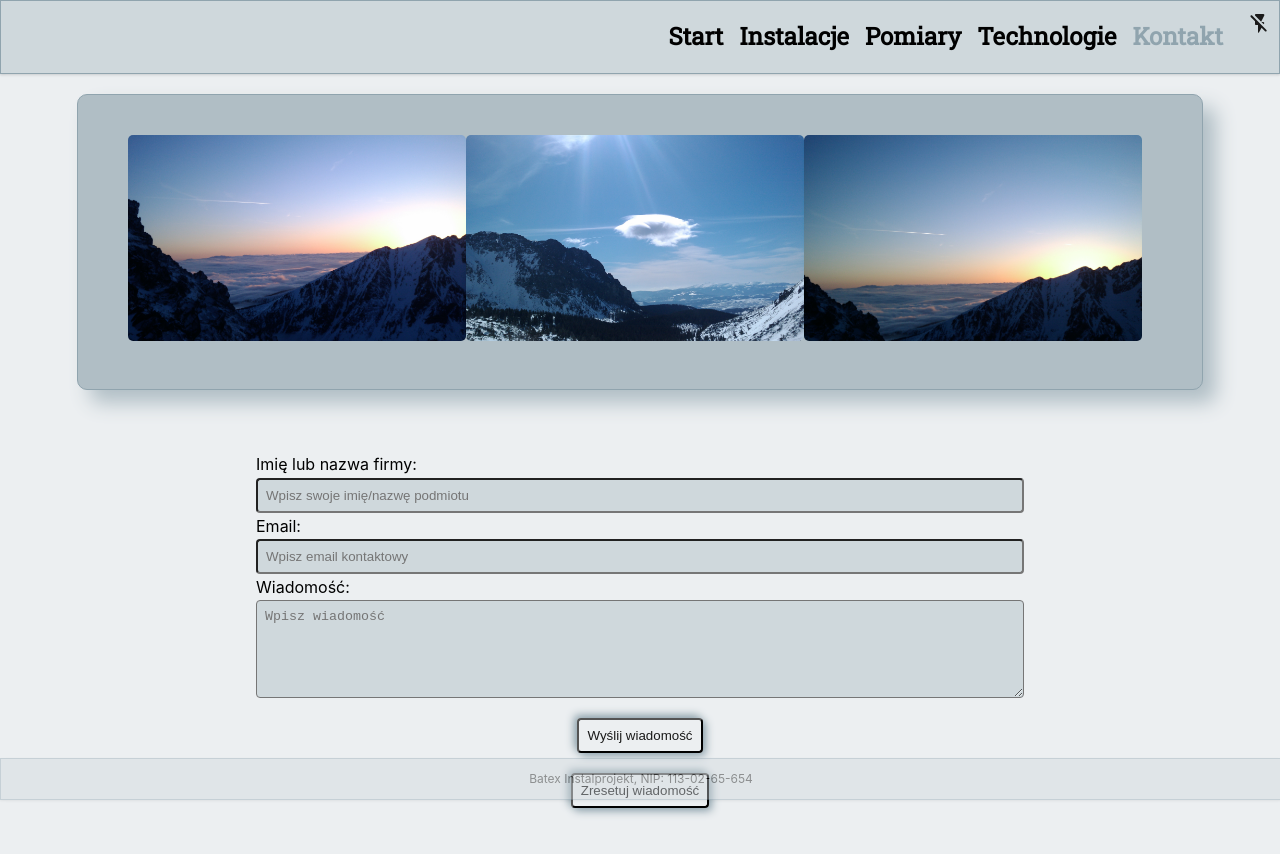
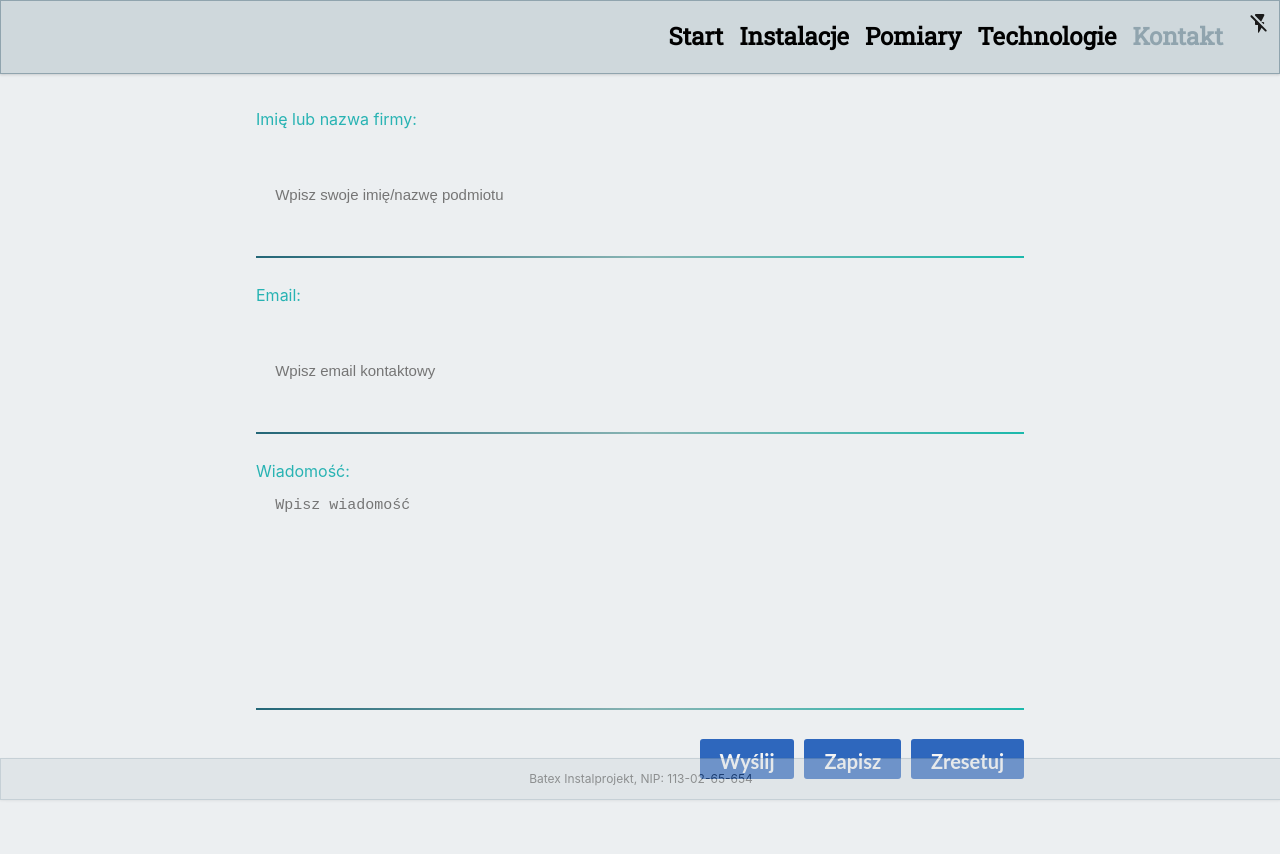
Before and after one commit to MaciejFigat/SinglePageA_React, a React (Create React App) app in the folder frontend/: page /contact in a window 1280 px wide. Shown: the top 854 px of the page. After the commit the page ends 800 px from the top, so only its background shows below. Built offline with nearby package versions, Linux system fonts and the light colour scheme; no server answers.

Commit message:
added the emailJS capability to FormComponent - i works - I followed my own tutorial from my other project, also changed some styles and enchanced GlobalStyles

```diff
--- a/frontend/package.json
+++ b/frontend/package.json
@@ -6,8 +6,10 @@
     "@testing-library/jest-dom": "^4.2.4",
     "@testing-library/react": "^9.5.0",
     "@testing-library/user-event": "^7.2.1",
+    "emailjs": "^3.4.0",
+    "emailjs-com": "^2.6.4",
     "framer-motion": "^2.6.5",
-    "gsap": "^3.5.1",
+    "gsap": "^3.6.0",
     "node-sass": "^4.14.1",
     "react": "^16.13.1",
     "react-css-transition": "^0.7.4",
--- a/frontend/src/components/ContactForm.js
+++ b/frontend/src/components/ContactForm.js
@@ -7,6 +7,8 @@ import sunset2 from '../assets/sunset2.jpg'
 import mountain1 from '../assets/mountain1.jpg'
 import { useDispatch, useSelector } from 'react-redux'
 import { messageChange, messageReset } from '../actions/messageActions'
+import emailjs from 'emailjs-com'
+import '../styles/button.scss'
 
 const ContactForm = () => {
   const dispatch = useDispatch()
@@ -20,42 +22,59 @@ const ContactForm = () => {
 
   const [name, setName] = useState('')
   const [email, setEmail] = useState('')
-  const [message, setUserMessage] = useState('')
+  const [formMessage, setFormMessage] = useState('')
 
   const messageSendHandler = (e) => {
     e.preventDefault()
-    dispatch(messageChange({ name, email, message }))
+    dispatch(messageChange({ name, email, formMessage }))
   }
   const messageResetHandler = (e) => {
     e.preventDefault()
     dispatch(messageReset())
   }
 
-  // const submitExerciseDurationHandler = (e) => {
-  //   e.preventDefault()
-  //   setExerciseDuration(e.target.value)
-  // }
+  // EmailJS
+  const EMAILJS_ID = process.env.REACT_APP_MY_EMAILJS_ID
+  const SERVICE_ID = process.env.REACT_APP_MY_SERVICE_ID
+  const TEMPLATE_ID = process.env.REACT_APP_MY_TEMPLATE_ID
+
+  const templateParams = {
+    from_name: name,
+    to_name: 'Maciej',
+    message: formMessage,
+    reply_to: email,
+  }
+
+  const emailJSSendHandler = (e) => {
+    e.preventDefault()
+    dispatch(messageChange({ name, email, message: formMessage }))
+    emailjs.send(SERVICE_ID, TEMPLATE_ID, templateParams, EMAILJS_ID).then(
+      function (response) {
+        console.log('SUCCESS!', response.status, response.text)
+        // setToastVersion('success')
+        // setToastMessage('Message sent!')
+      },
+      function (error) {
+        console.log('FAILED...', error)
+        // setToastVersion('failure')
+        // setToastMessage('Message was lost ;-(')
+      }
+    )
+  }
+
+  //
 
   useEffect(() => {
     if (userMessage) {
       setName(userName)
       setEmail(userEmail)
-      setUserMessage(userMessageContent)
+      setFormMessage(userMessageContent)
     }
-  }, [userMessage, userEmail, userMessageContent, userName])
+  }, [userEmail, userMessageContent, userName, userMessage])
 
   return (
     <>
       {' '}
-      <ContainerDiv>
-        <ResponsiveDiv>
-          <div className='hcenter'>
-            <StyledImage src={sunset1} width='33%' height='88%' />
-            <StyledImage src={mountain1} width='33%' height='88%' />
-            <StyledImage src={sunset2} width='33%' height='88%' />
-          </div>
-        </ResponsiveDiv>
-      </ContainerDiv>
       <div className='contact_form_container'>
         <form className='contact_form'>
           <div className='contact_field'>
@@ -82,18 +101,24 @@ const ContactForm = () => {
             <label> Wiadomość:</label>
             <textarea
               className='contact_field_content messageField'
-              value={message}
+              value={formMessage}
               placeholder='Wpisz wiadomość'
-              onChange={(e) => setUserMessage(e.target.value)}
+              onChange={(e) => setFormMessage(e.target.value)}
             ></textarea>
           </div>
-          <button className='contact_button' onClick={messageSendHandler}>
-            Wyślij wiadomość
-          </button>
-          <button className='contact_button' onClick={messageResetHandler}>
-            Zresetuj wiadomość
-          </button>
-        </form>
+          <div className='send_button_wrapper'>
+            <button className='send_button' onClick={emailJSSendHandler}>
+              Wyślij
+            </button>
+
+            <button className='send_button' onClick={messageSendHandler}>
+              Zapisz
+            </button>
+            <button className='send_button' onClick={messageResetHandler}>
+              Zresetuj
+            </button>
+          </div>
+        </form>{' '}
       </div>
     </>
   )
--- a/frontend/src/styles/GlobalStyles.js
+++ b/frontend/src/styles/GlobalStyles.js
@@ -12,6 +12,9 @@ const darkTheme = {
   textColorSvg: '#CFD8DC !important',
   colorShadow1: '#03e9f4',
   colorShadow2: '#486581',
+  colorShadow3: '#236677',
+  colorShadow4: '#1bb9ac',
+  colorShadow5: '#88b4b4',
 }
 
 const lightTheme = {
@@ -31,6 +34,9 @@ const lightTheme = {
   textColorSvg: '#1A1A1A !important',
   colorShadow1: '#1d6b8e',
   colorShadow2: '#1d6b8e',
+  colorShadow3: '#236677',
+  colorShadow4: '#1bb9ac',
+  colorShadow5: '#88b4b4',
 }
 // color1: "#efce6e",
 //   color2: "#e8cd7f",
@@ -87,10 +93,11 @@ h5 {font-size: 1.25em;}
   --color3-secondary: #095ca8;
   --color4-secondary: #089eff;
   --color5-secondary: #08ecff;
-  --color1-shadow: #08ecff;
-  --color2-shadow: #08ecff;
+  --color1-shadow: ${(props) => props.theme.colorShadow3};
+  --color2-shadow: ${(props) => props.theme.colorShadow4};
   --color3-shadow: ${(props) => props.theme.colorShadow1};
   --color4-shadow: ${(props) => props.theme.colorShadow2};
+  --color5-shadow: ${(props) => props.theme.colorShadow5};
   a, a:link, a:visited{
     text-decoration: none;
     color: ${(props) => props.theme.text};
--- /dev/null
+++ b/frontend/src/styles/button.scss
@@ -0,0 +1,36 @@
+.send_button_wrapper {
+    display: flex;
+    justify-content: flex-end;
+    width: 100%;
+
+}
+
+.send_button {
+    outline: none;
+    border: none;
+    padding: 10px 20px 30px;
+    margin: 5px 0px 5px 10px;
+    cursor: pointer;
+    max-width: 20%;
+    min-width: fit-content;
+    height: 3vh;
+    min-height: 25px;
+    border-radius: 3px;
+    font-size: 20px;
+    font-weight: 700;
+    font-family: "Lato", sans-serif;
+    color: whitesmoke;
+    text-align: center;
+    background: #2e67bd;
+    // box-shadow: 3px 3px 8px #817cb9, -3px -3px 8px #1e2f64;
+    transition: 0.5s;
+    &:hover {
+      background: rgb(182, 179, 197);
+      transition: 0.5s;
+      color:rgb(37, 36, 36);
+      box-shadow: 3px 3px 8px #7de0f8;
+    }
+    &:active {
+      background: rgb(148, 16, 86);
+    }
+  }
--- a/frontend/src/styles/contactForm.scss
+++ b/frontend/src/styles/contactForm.scss
@@ -1,43 +1,88 @@
 .contact_form_container {
-  display: flex;
-  min-height: 60vh;
-  justify-content: center;
-  align-items: center;
+  display: grid;
+  place-items: center;
+  z-index: 4;
 }
 .contact_form {
-  display: flex;
-  flex-direction: column;
-  margin-top: 1.25rem;
   width: 60%;
-  margin: 0 auto;
+  margin-top: 2rem;
+  @media (min-width: 640px) and (max-width: 798px) {
+      margin-top: 40px;
+  }
 }
 .contact_field {
   display: flex;
   flex-direction: column;
   text-align: left;
-}
-.contact_field_content {
-  padding: 0.5rem;
-  background: var(--color1-main);
-  border-radius: 0.25rem;
-  color: var(--color2-secondary);
-}
-.messageField {
-  min-height: 10vh;
-}
-.contact_button {
-  margin-top: 20px;
-  background: transparent;
-  max-width: 45%;
-  box-shadow: 3px 3px 8px var(--color4-main), -3px -3px 8px var(--color4-main);
-  align-self: center;
-  border-radius: 0.25rem;
-  padding: 0.5rem;
-  color: var(--color2-secondary);
-  transition: 0.4s;
-  &:hover {
-    background: var(--color1-main);
+   label {
+      color:rgb(40, 179, 179);
+  }
+  &:after{
+      content: "";
+      display: block;
+      position: relative;
+      bottom: 24px;
+      z-index: 10;
+      left: 0;
+      width: 100%;
+      height: 2px;
+      // transition: 0.7s;
 
-    transition: 0.4s;
+      --angle: 0deg;
+      border-bottom: 2px solid;
+      border-image: linear-gradient(45deg, var(--color1-shadow), var(--color5-shadow), var(--color2-shadow)) 1;
+      animation: 10s rotate linear infinite;
+
   }
 }
+
+
+.contact_field_content {
+  outline: none;
+  border: none;
+  color: rgba(245, 245, 245, 0.712);
+  background: none;
+  line-height: 1.2;
+  cursor: text;
+  height: 45px;
+  font-size: 15px;
+  line-height: 1.2;
+  // border-bottom: 2px solid #adadad;
+  padding: 0.8rem 1.2rem;
+  min-width: 60vw;
+  min-height: 100px;
+  margin-bottom: 20px;
+  transition: 0.9s;
+  &.true {
+      min-width: 50vw;
+  }
+  &:focus {
+      --angle: 0deg;
+      border-left: 2px solid ;
+      border-image-slice: 1;
+      border-image: linear-gradient(var(--angle),  #07c5c5, #504638, #3abed5) 1;
+      transition: 1.9s;
+      animation: 10s rotate linear infinite;
+  }
+}
+
+
+.messageField {
+  min-height: 25vh;
+  resize: none;
+  overflow-y: auto;
+}
+
+
+@keyframes rotate {
+  to {
+    --angle: 360deg;
+  }
+}
+
+
+@property --angle {
+  syntax: '<angle>';
+  initial-value: 0deg;
+  inherits: false;
+}
```
Also changed, not shown: 2 other files (tests, documents, lock files or other folders).
